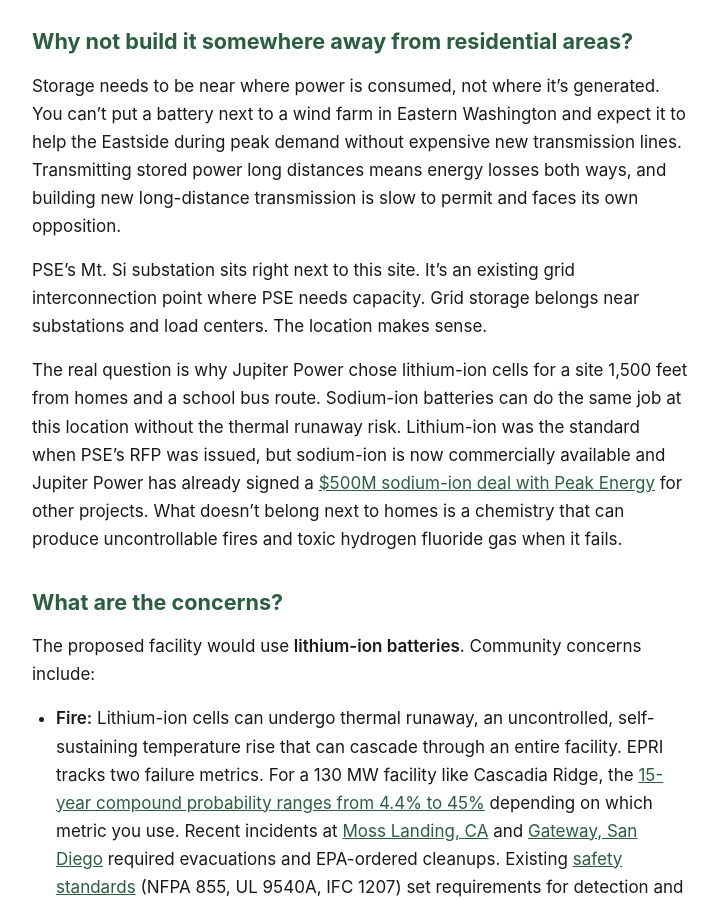
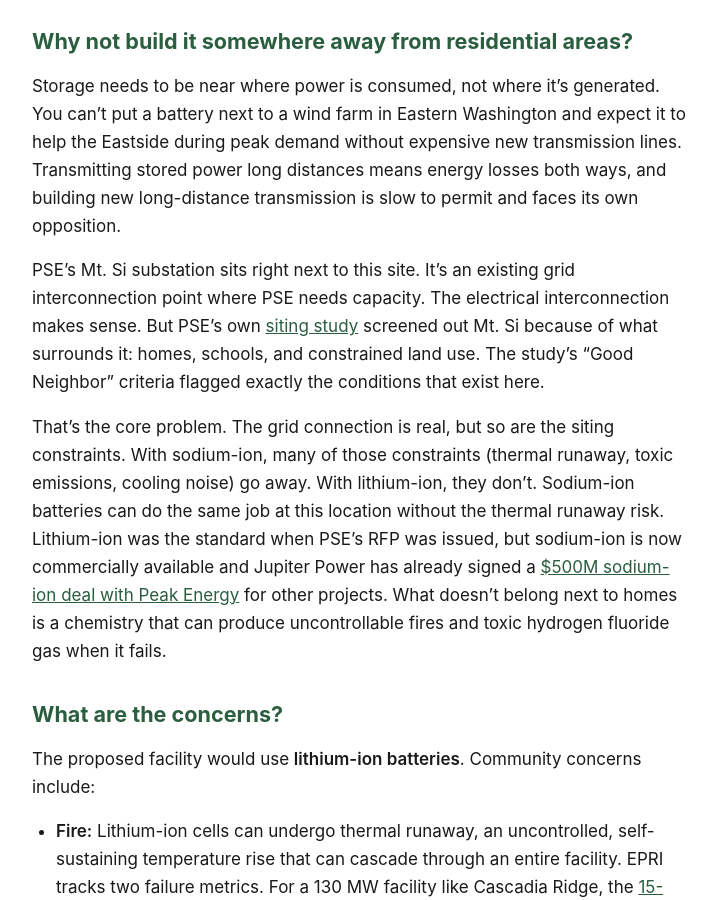
Before and after one commit to calef/cascadia-ridge-bess, a Jekyll site: the page built from _pages/faq.md, in a window 1280 px wide and 900 px high, scrolled down 798 px. Shown: the whole window, without its empty margins (280-998 px from the left). Built offline with Jekyll 4.4.1, drawn with Linux system fonts in a browser that asks for light colours.

Commit message:
Deploy site 2026-03-31-213347

```diff
--- a/_pages/faq.md
+++ b/_pages/faq.md
@@ -14,9 +14,9 @@ Washington's [Clean Energy Transformation Act (CETA)](/ceta) requires utilities
 
 Storage needs to be near where power is consumed, not where it's generated. You can't put a battery next to a wind farm in Eastern Washington and expect it to help the Eastside during peak demand without expensive new transmission lines. Transmitting stored power long distances means energy losses both ways, and building new long-distance transmission is slow to permit and faces its own opposition.
 
-PSE's Mt. Si substation sits right next to this site. It's an existing grid interconnection point where PSE needs capacity. Grid storage belongs near substations and load centers. The location makes sense.
+PSE's Mt. Si substation sits right next to this site. It's an existing grid interconnection point where PSE needs capacity. The electrical interconnection makes sense. But PSE's own [siting study](/project#siting-study) screened out Mt. Si because of what surrounds it: homes, schools, and constrained land use. The study's "Good Neighbor" criteria flagged exactly the conditions that exist here.
 
-The real question is why Jupiter Power chose lithium-ion cells for a site 1,500 feet from homes and a school bus route. Sodium-ion batteries can do the same job at this location without the thermal runaway risk. Lithium-ion was the standard when PSE's RFP was issued, but sodium-ion is now commercially available and Jupiter Power has already signed a [$500M sodium-ion deal with Peak Energy](https://www.prnewswire.com/news-releases/peak-energy-signs-4-75-gwh-contract-with-jupiter-power-for-industry-leading-sodium-ion-battery-storage-systems-302612467.html) for other projects. What doesn't belong next to homes is a chemistry that can produce uncontrollable fires and toxic hydrogen fluoride gas when it fails.
+That's the core problem. The grid connection is real, but so are the siting constraints. With sodium-ion, many of those constraints (thermal runaway, toxic emissions, cooling noise) go away. With lithium-ion, they don't. Sodium-ion batteries can do the same job at this location without the thermal runaway risk. Lithium-ion was the standard when PSE's RFP was issued, but sodium-ion is now commercially available and Jupiter Power has already signed a [$500M sodium-ion deal with Peak Energy](https://www.prnewswire.com/news-releases/peak-energy-signs-4-75-gwh-contract-with-jupiter-power-for-industry-leading-sodium-ion-battery-storage-systems-302612467.html) for other projects. What doesn't belong next to homes is a chemistry that can produce uncontrollable fires and toxic hydrogen fluoride gas when it fails.
 
 ## What are the concerns? {#concerns}
 
```
Also changed, not shown: _pages/ceta.md (+1 -1 lines), _pages/other-projects.md (+1 -1 lines).
